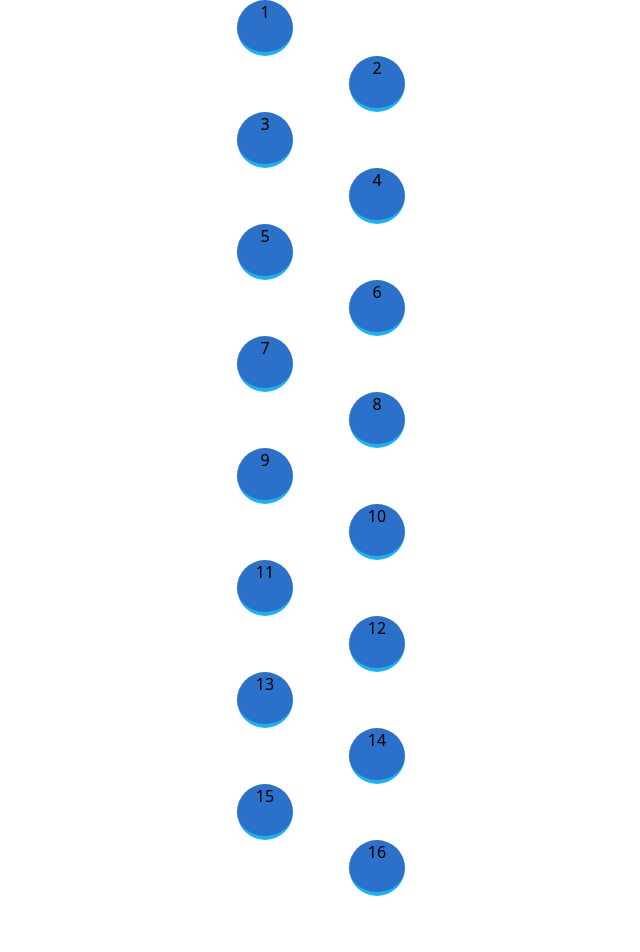
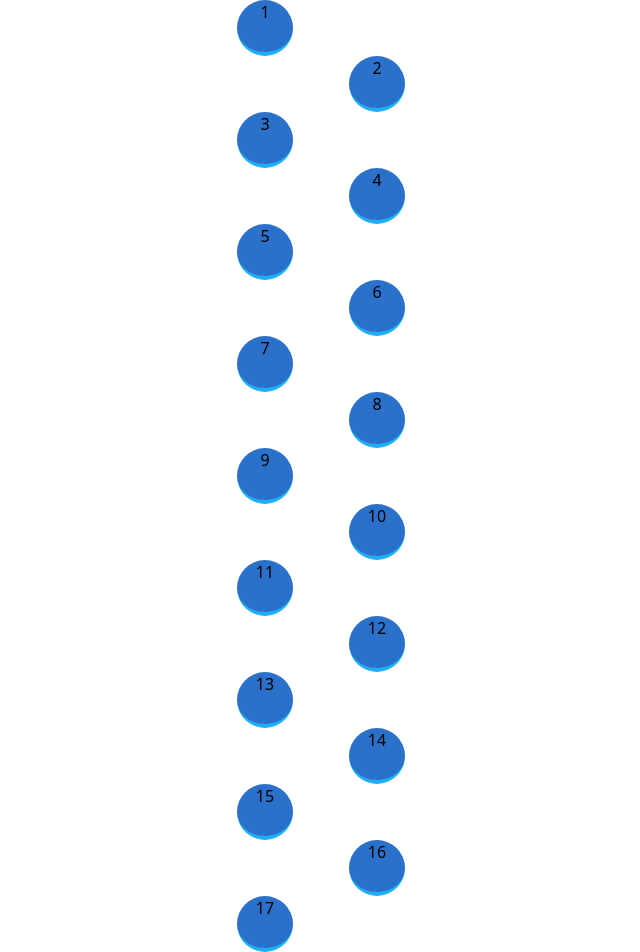
Before and after one commit to rurigrass/anglicky-cesky, a Next.js app: page /river in a window 1280 px wide. Shown: the top 952 px of the page, without its empty margins (319-959 px from the left). Before the commit the page ends 896 px from the top, so only its background shows below. Built offline with nearby package versions, Linux system fonts and the light colour scheme.

Commit message:
river menu extended

```diff
--- a/src/pages/river.tsx
+++ b/src/pages/river.tsx
@@ -21,7 +21,7 @@
 
 
 const River = () => {
-    const levels: number[] = [1, 2, 3, 4, 5, 6, 7, 8, 9, 10, 11, 12, 13, 14, 15, 16];
+    const levels: number[] = [1, 2, 3, 4, 5, 6, 7, 8, 9, 10, 11, 12, 13, 14, 15, 16, 17, 18];
 
     return (
         <div className="flex flex-col items-center">
```
